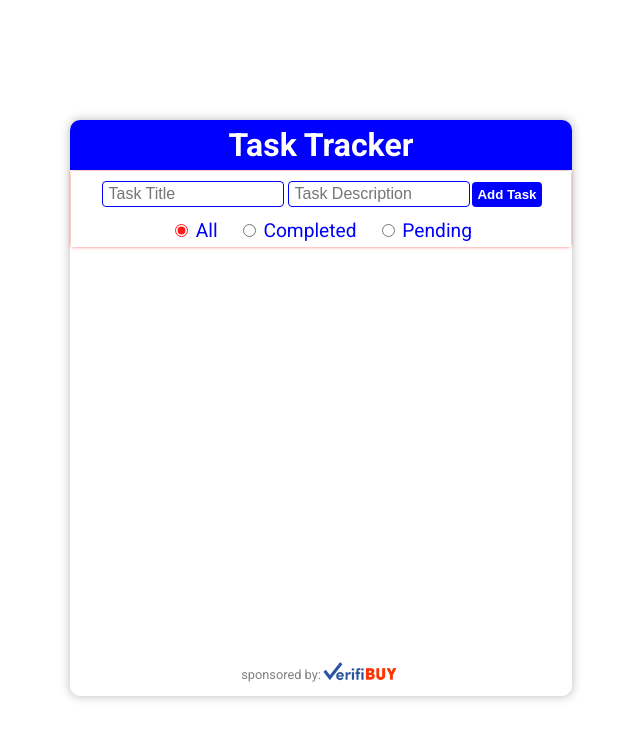
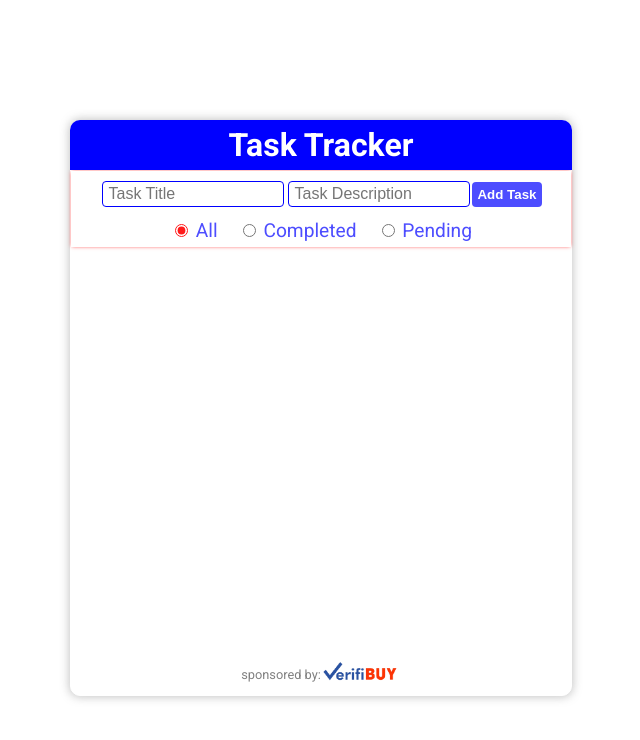
Before and after one commit to kapaintsil/task-tracker-app, a React (Create React App) app: page / in a window 1280 px wide. Shown: the top 740 px of the page, without its empty margins (319-959 px from the left). Built offline with nearby package versions, Linux system fonts and the light colour scheme.

Commit message:
changed the intensity of the primary blue color

```diff
--- a/src/index.css
+++ b/src/index.css
@@ -8,7 +8,7 @@
 /* Define CSS variables for primary colors */
 :root {
   --primary-red-color: rgb(255, 26, 26);
-  --primary-blue-color: blue;
+  --primary-blue-color: rgb(77, 77, 255);
   --button-hover-color: rgb(51, 51, 255);
 }
 
```
